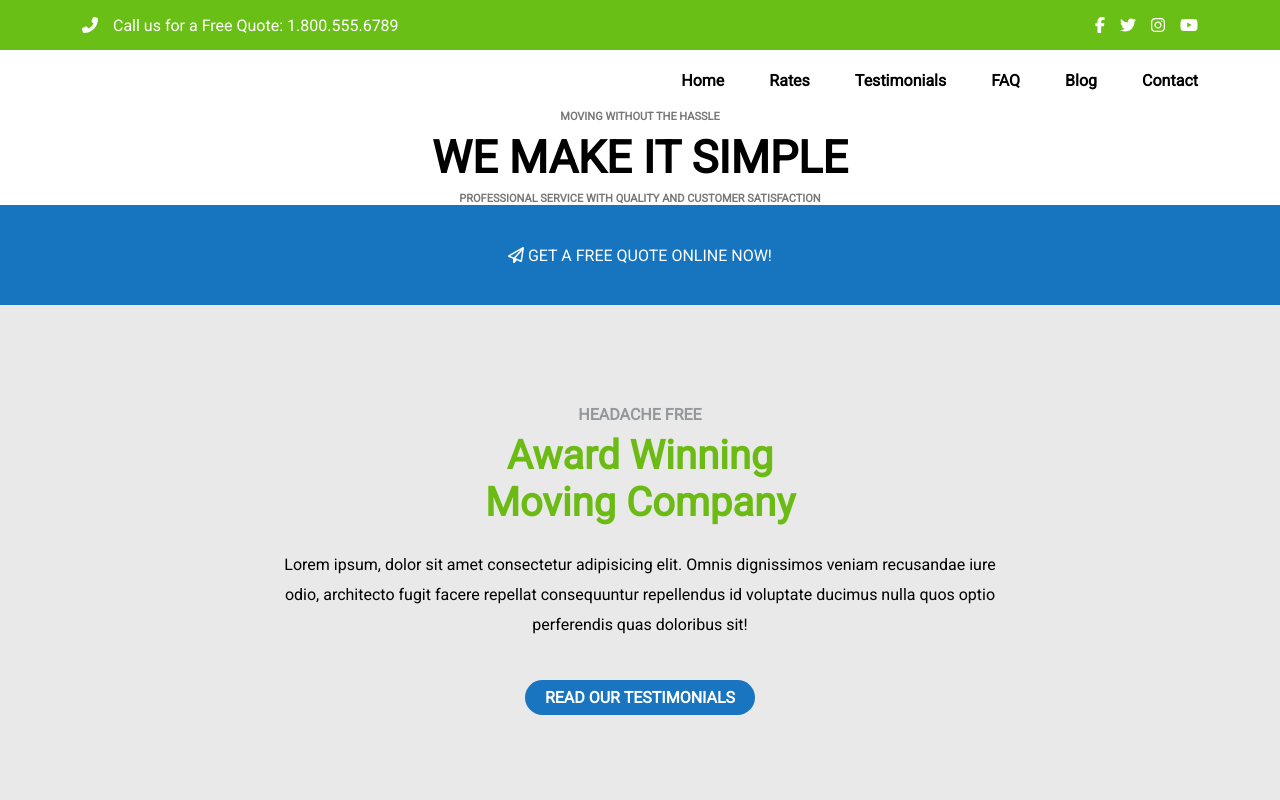
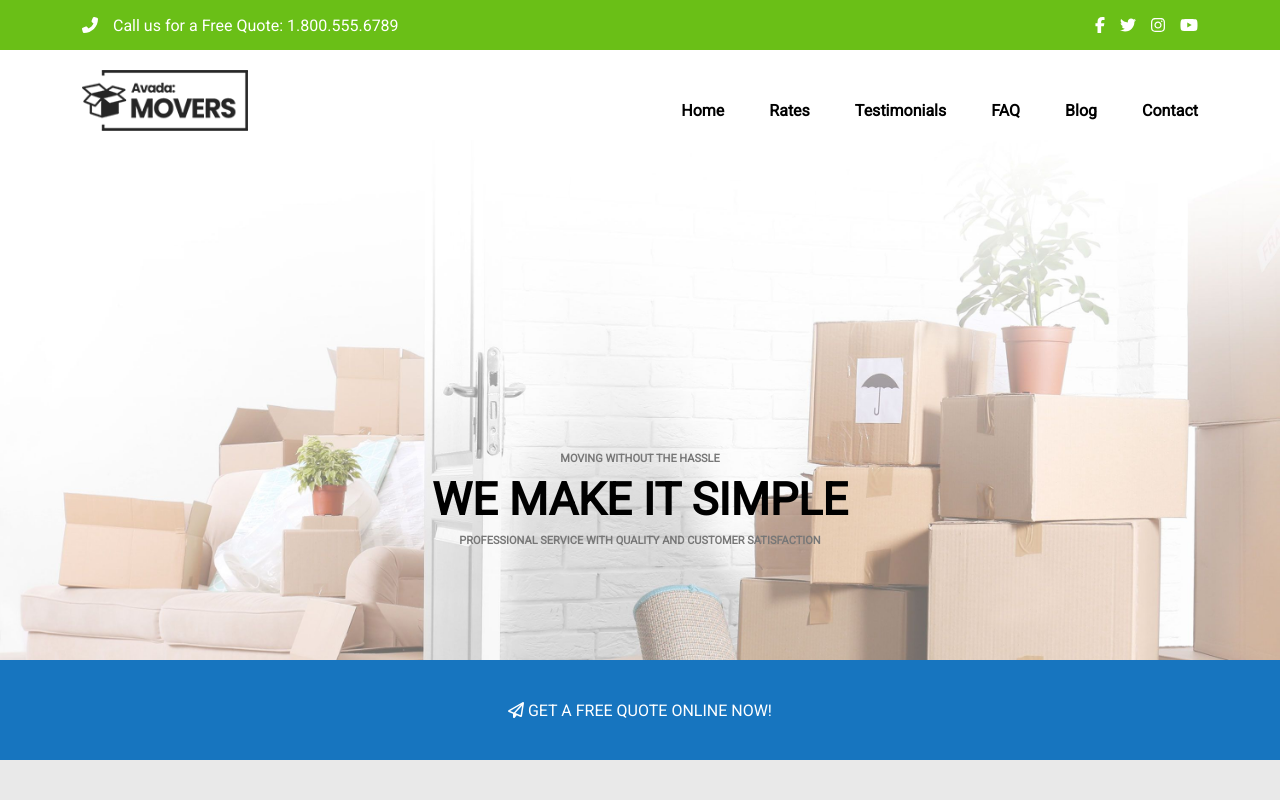
Before and after one commit to alessandro-cappelli/proj-html-vuejs, a Vue app: page / in a window 1280 px wide. Shown: the top 800 px of the page. Built offline with nearby package versions, Linux system fonts and the light colour scheme.

Commit message:
background

```diff
--- a/package.json
+++ b/package.json
@@ -8,6 +8,7 @@
     "lint": "vue-cli-service lint"
   },
   "dependencies": {
+    "axios": "^0.25.0",
     "bootstrap": "^5.1.3",
     "core-js": "^3.6.5",
     "vue": "^2.6.11"
--- a/src/components/Main.vue
+++ b/src/components/Main.vue
@@ -1,17 +1,21 @@
 <template>
     <section>
         <FirstPart />
+
+        <SecondPart />
     </section>
 </template>
 
 <script>
 import FirstPart from './SubComponents/main/FirstPart.vue'
+import SecondPart from './SubComponents/main/SecondPart.vue'
 
 export default {
     name: 'Main',
 
     components:{
         FirstPart,
+        SecondPart,
     }
 }
 </script>
--- a/src/components/SubComponents/header/Navbar.vue
+++ b/src/components/SubComponents/header/Navbar.vue
@@ -3,7 +3,7 @@
         <div class="container">
             <div class="row">
                 <div class="col-2">
-                    <!-- <img src="../assets/img/avada-movers-logo.png"> -->
+                    <img src="../../../assets/img/avada-movers-logo.png">
                 </div>
 
                 <div class="col d-flex justify-content-end ms_container_nav">
@@ -21,15 +21,19 @@
         </div>
 </template>
 
+
 <script>
 export default {
-    name: 'Navbar'
+    name: 'Navbar',
+
+
 }
 </script>
 
-<style lang='scss' scoped>
+
+<style lang="scss" scoped>
 .row{
-    height: 60px;
+    height: 75px;
     align-items: center;
 }
 
@@ -59,4 +63,11 @@ ul li{
     }
 }
 
+img{
+    width: 100%;
+}
+
+.ms_container_nav{
+    margin-top: 15px;
+}
 </style>
--- a/src/components/SubComponents/header/Slogan.vue
+++ b/src/components/SubComponents/header/Slogan.vue
@@ -20,7 +20,7 @@ export default {
 </script>
 
 
-<style lang='scss' scoped>
+<style lang="scss" scoped>
 .row{
   text-align: center;
   text-transform: uppercase;
@@ -36,4 +36,14 @@ p{
   font-size: 11px;
 }
 
+.ms_container_slogan{
+  background-image: url("../../../assets/img/avada-movers-homeherobackground-final.jpg");
+  background-repeat: no-repeat;
+  background-size: cover;
+  height:65vh;
+}
+
+.col{
+  margin-top: 312px;
+}
 </style>
--- /dev/null
+++ b/src/components/SubComponents/main/SecondPart.vue
@@ -0,0 +1,18 @@
+<template>
+    <div class="ms_container_secondpart">
+
+    </div>
+</template>
+
+
+<script>
+export default {
+    name: 'SecondPart'
+}
+</script>
+
+
+<style lang='scss' scoped>
+
+
+</style>
```
Also changed, not shown: 1 other file (tests, documents, lock files or other folders).
